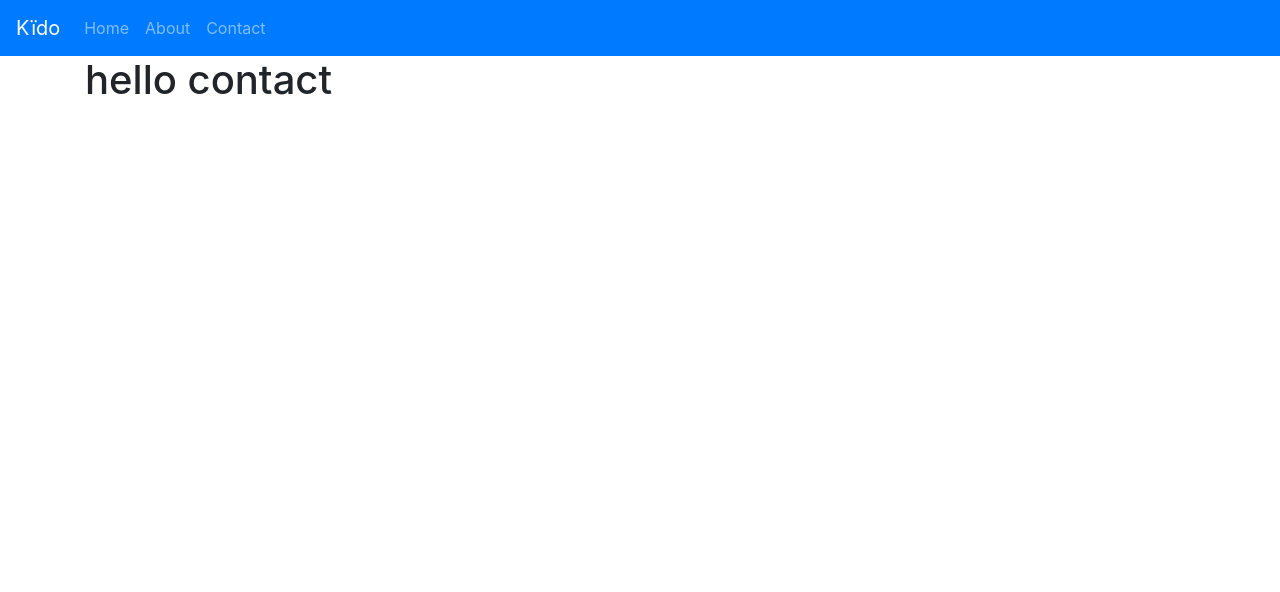
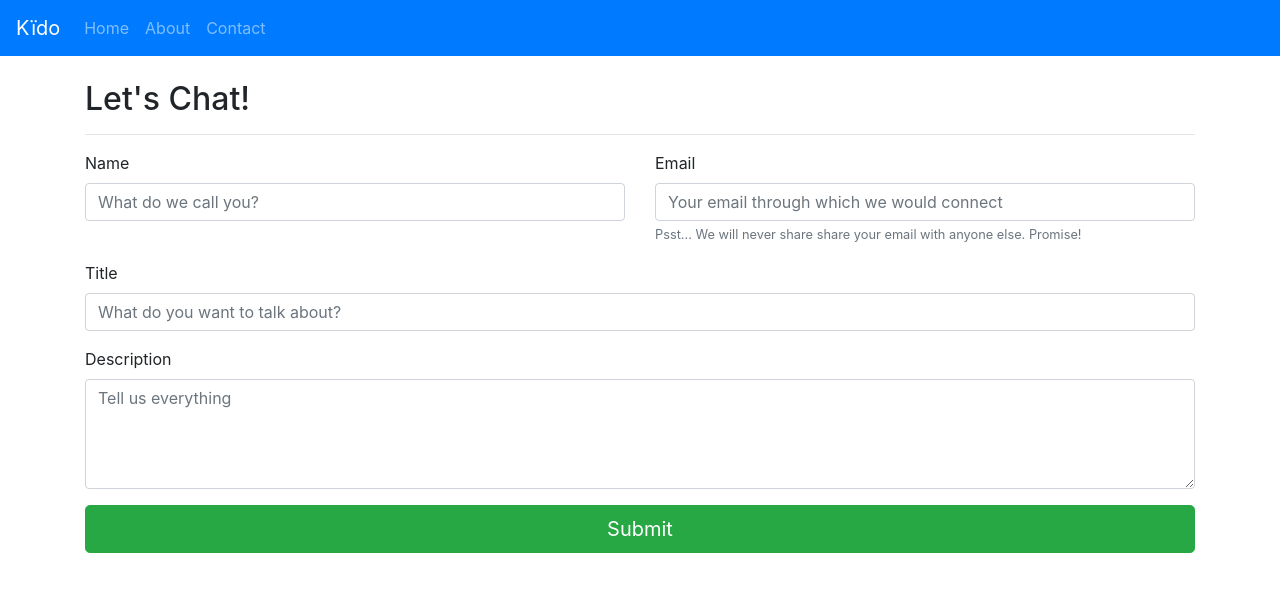
Before and after one commit to deekeh/kido, a React (Create React App) app: page /contact in a window 1280 px wide. Shown: the top 592 px of the page. Built offline with nearby package versions, Linux system fonts and the light colour scheme.

Commit message:
updated about and contact components

```diff
--- a/package.json
+++ b/package.json
@@ -1,6 +1,6 @@
 {
   "name": "kido-react",
-  "version": "1.0.0",
+  "version": "1.0.1",
   "private": true,
   "dependencies": {
     "@testing-library/jest-dom": "^5.11.5",
--- a/src/App.js
+++ b/src/App.js
@@ -1,4 +1,3 @@
-// import logo from './logo.svg';
 import { BrowserRouter as Router, Switch, Route } from "react-router-dom";
 
 
--- a/src/components/About.js
+++ b/src/components/About.js
@@ -1,14 +1,63 @@
 import React from "react";
 
 // Bootstrap
-import { Container } from "react-bootstrap";
+import { Container, Row, Col, Card, Button } from "react-bootstrap";
 
 const About = () => {
+    const people = [
+        {
+            name: "Michael Scott",
+            description: "Some quick example text to build on the card title and make up the bulk of the card's content.",
+            img: 'https://picsum.photos/200/200'
+        },
+        {
+            name: "Monica Geller",
+            description: "Some quick example text to build on the card title and make up the bulk of the card's content.",
+            img: 'https://picsum.photos/300/300'
+        },
+        {
+            name: "Sheldon Cooper",
+            description: "Some quick example text to build on the card title and make up the bulk of the card's content.",
+            img: 'https://picsum.photos/400/400'
+        }
+    ]
+
     return(
-        <Container>
-            <h1>
-                hello about
-            </h1>
+        <Container mt={6}>
+            <br/>
+            <section className="mb-4">
+                <h2>
+                    About Us
+                </h2><hr/>
+                <p>
+                    We are owned and operated by a group of parents from all over the world. Our founders were unhappy with the quality of the early childhood education available in their cities, so they got together to build a truly 21st century program.
+                </p>
+                <p>
+                    We now have schools around the globe, which bring together the world’s best early years practices to deliver the finest preschool experience for children and parents alike.
+                </p>
+            </section>
+            <section className="mb-4">
+                <h2>
+                    Our Team
+                </h2><hr/>
+                <Row>
+                    {people.map(p => (
+                        <Col sm={12} md={6} lg={4}>
+                            <Card style={{ width: '18rem' }}>
+                                <Card.Img variant="top" src={p.img} />
+                                <Card.Body>
+                                    <Card.Title>{p.name}</Card.Title>
+                                    <hr/>
+                                    <Card.Text>
+                                        {p.description}
+                                    </Card.Text>
+                                    <Button size={"small"} variant="primary">More about {p.name}</Button>
+                                </Card.Body>
+                            </Card>
+                        </Col>
+                    ))}
+                </Row>
+            </section>
         </Container>
     )
 }
--- a/src/components/Contact.js
+++ b/src/components/Contact.js
@@ -1,14 +1,63 @@
 import React from 'react'
 
 // Bootstrap
-import { Container } from "react-bootstrap";
+import { Container, Row, Col, Form, Button } from "react-bootstrap";
 
 const Contact = () => {
     return(
-        <Container>
-            <h1>
-                hello contact
-            </h1>
+        <Container mt={6}>
+            <br/>
+            <h2>
+                Let's Chat!
+            </h2><hr/>
+            <Form>
+                <Row>
+                    <Col sm={12} lg={6}>
+                        <Form.Group>
+                            <Form.Label>
+                                Name
+                            </Form.Label>
+                            <Form.Control type="text" placeholder="What do we call you?"></Form.Control>
+                        </Form.Group>
+                    </Col>
+                    <Col sm={12} lg={6}>
+                        <Form.Group>
+                            <Form.Label>
+                                Email
+                            </Form.Label>
+                            <Form.Control type="email" placeholder="Your email through which we would connect"></Form.Control>
+                            <Form.Text className="text-muted">
+                                Psst... We will never share share your email with anyone else. Promise!
+                            </Form.Text>
+                        </Form.Group>
+                    </Col>
+                </Row>
+                <Row>
+                    <Col>
+                    <Form.Group>
+                            <Form.Label>
+                                Title
+                            </Form.Label>
+                            <Form.Control type="text" placeholder="What do you want to talk about?"></Form.Control>
+                        </Form.Group>
+                    </Col>
+                </Row>
+                <Row>
+                    <Col>
+                        <Form.Group>
+                            <Form.Label>
+                                Description
+                            </Form.Label>
+                            <Form.Control as="textarea" placeholder="Tell us everything" rows={4}></Form.Control>
+                        </Form.Group>
+                    </Col>
+                </Row>
+                <Row>
+                    <Col>
+                        <Button block size="lg" variant="success">Submit</Button>
+                    </Col>
+                </Row>
+            </Form>
         </Container>
     )
 }
--- a/src/components/KidoNavbar.js
+++ b/src/components/KidoNavbar.js
@@ -6,7 +6,7 @@ import 'bootstrap/dist/css/bootstrap.min.css'
 
 const KidoNavbar = () => {
     return (
-        <Navbar bg="primary" variant="dark" expand="xl">
+        <Navbar sticky="top" bg="primary" variant="dark" expand="xl">
             <Navbar.Brand href="#">
                 Kïdo
             </Navbar.Brand>
```
